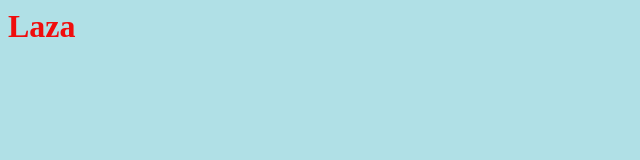
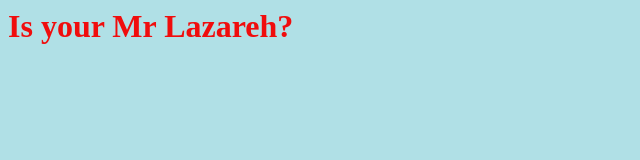
Before and after one commit to frangio305/github-flow, a plain HTML site: page index.html in a window 1280 px wide. Shown: the whole page, without its empty margins (0-640 px from the left). Drawn offline with Linux system fonts and the light colour scheme.

Commit message:
Ajouter text du contenu

```diff
--- a/index.html
+++ b/index.html
@@ -5,6 +5,6 @@
 
     </style>
     <title>Bonjour Mr Lazareh</title>
-    <body><h1>Laza</h1></body>
+    <body><h1>Is your Mr Lazareh?</h1></body>
 
 </html>
```
